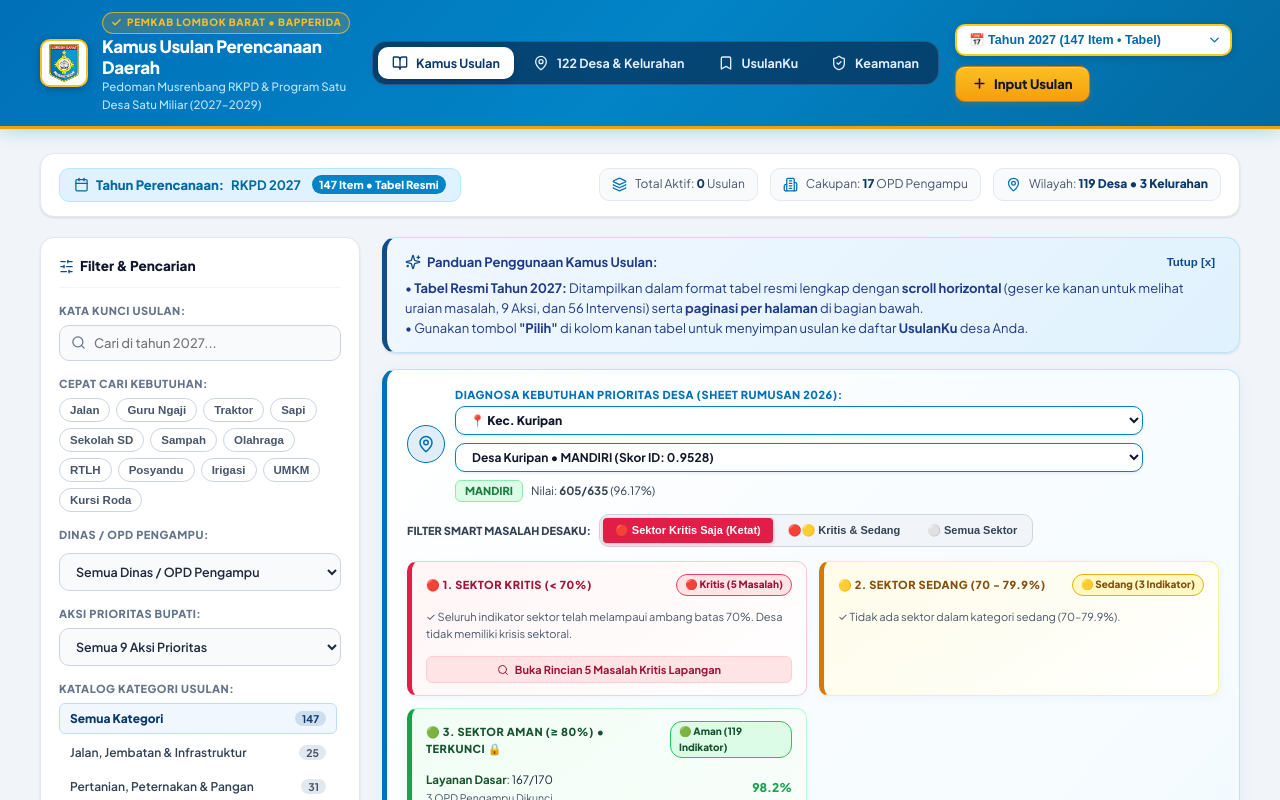
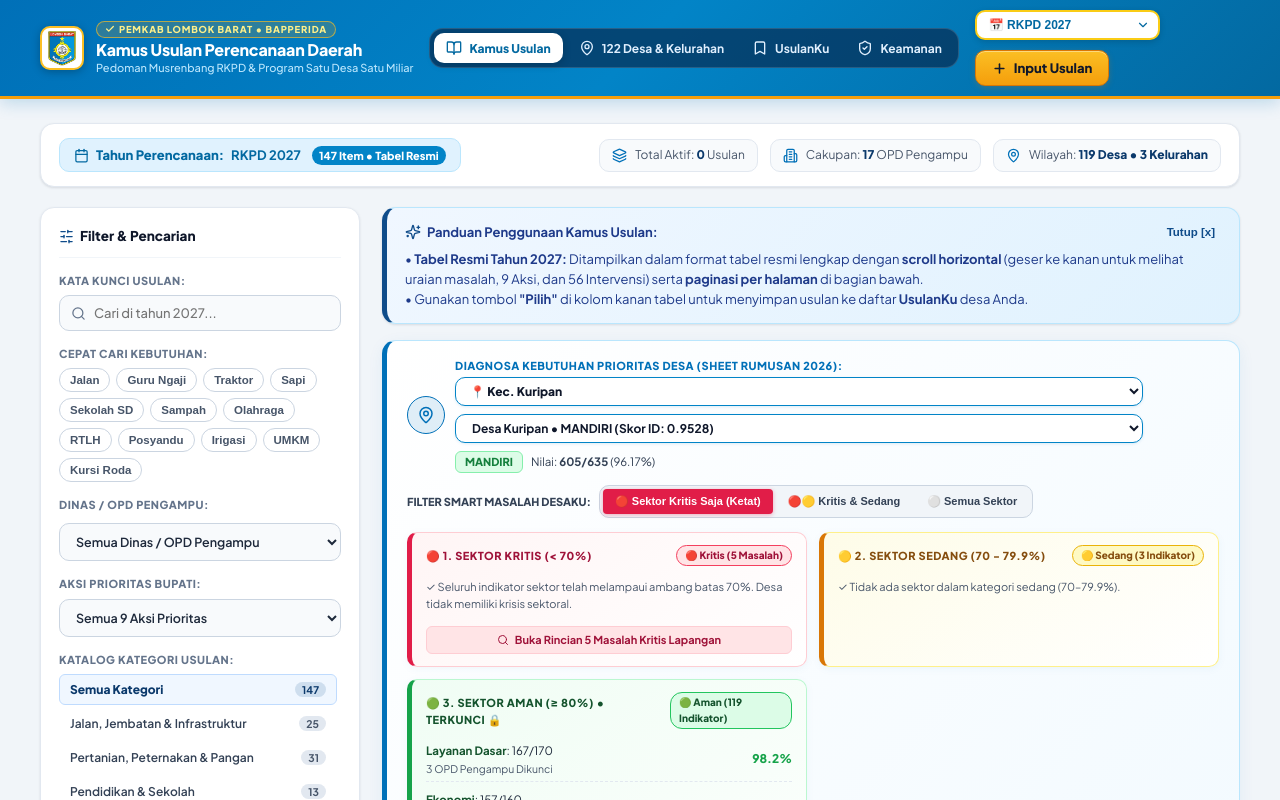
Before and after one commit to BappedaLobar/kamus-usulan-bapperida-lobar, a React (Vite) app: page / in a window 1280 px wide. Shown: the top 800 px of the page. Built offline with nearby package versions, Linux system fonts and the light colour scheme.

Commit message:
fix: rapikan tata letak judul navbar header agar presisi, elegan, dan bebas tumpukan teks

```diff
--- a/src/App.jsx
+++ b/src/App.jsx
@@ -584,13 +584,13 @@ export default function App() {
             />
             <div className="navbar-brand-text">
               <span className="navbar-badge">
-                <Check size={11} strokeWidth={3} /> PEMKAB LOMBOK BARAT • BAPPERIDA
+                <Check size={10} strokeWidth={3} /> PEMKAB LOMBOK BARAT • BAPPERIDA
               </span>
               <h1 className="navbar-title">
                 Kamus Usulan Perencanaan Daerah
               </h1>
               <p className="navbar-subtitle">
-                Pedoman Musrenbang RKPD & Program Satu Desa Satu Miliar (2027–2029)
+                Pedoman Musrenbang RKPD &amp; Program Satu Desa Satu Miliar
               </p>
             </div>
           </div>
@@ -649,26 +649,13 @@ export default function App() {
                   showToast(`Beralih ke Tahun Perencanaan ${yr}`);
                 }}
                 title="Pilih Tahun Perencanaan RKPD"
-                style={{
-                  background: "#ffffff",
-                  color: "#0369a1",
-                  border: "2px solid #facc15",
-                  borderRadius: "var(--radius-md)",
-                  fontWeight: 800,
-                  fontSize: "12.5px",
-                  padding: "7px 34px 7px 12px",
-                  cursor: "pointer",
-                  appearance: "none",
-                  boxShadow: "0 2px 8px rgba(0, 0, 0, 0.15)",
-                  outline: "none"
-                }}
               >
-                <option value="2027">📅 Tahun 2027 ({count2027} Item • Tabel)</option>
-                <option value="2028">📅 Tahun 2028 ({count2028} Item)</option>
-                <option value="2029">📅 Tahun 2029 (Belum Final / Kosong)</option>
+                <option value="2027">📅 RKPD 2027</option>
+                <option value="2028">📅 RKPD 2028</option>
+                <option value="2029">📅 RKPD 2029 (Kosong)</option>
               </select>
               <ChevronDown
-                size={15}
+                size={14}
                 color="#0369a1"
                 style={{
                   position: "absolute",
--- a/src/index.css
+++ b/src/index.css
@@ -128,7 +128,7 @@ body {
 .desktop-navbar-inner {
   max-width: 1240px;
   margin: 0 auto;
-  padding: 12px 20px;
+  padding: 10px 20px;
   display: flex;
   align-items: center;
   justify-content: space-between;
@@ -138,16 +138,17 @@ body {
 .navbar-brand-section {
   display: flex;
   align-items: center;
-  gap: 14px;
+  gap: 12px;
+  flex-shrink: 0;
 }
 
 .desktop-app-logo {
-  width: 48px;
-  height: 48px;
+  width: 44px;
+  height: 44px;
   object-fit: contain;
   background: var(--pure-white);
   border-radius: var(--radius-md);
-  padding: 3px;
+  padding: 2.5px;
   box-shadow: 0 2px 8px rgba(0, 0, 0, 0.25);
   border: 2px solid var(--gov-gold-400);
   flex-shrink: 0;
@@ -161,48 +162,57 @@ body {
 .navbar-brand-text {
   display: flex;
   flex-direction: column;
+  justify-content: center;
 }
 
 .navbar-badge {
   display: inline-flex;
   align-items: center;
-  gap: 5px;
-  background: rgba(245, 158, 11, 0.2);
-  border: 1px solid rgba(251, 191, 36, 0.7);
-  color: var(--gov-gold-400);
-  font-size: 10px;
+  gap: 4px;
+  background: rgba(245, 158, 11, 0.18);
+  border: 1px solid rgba(251, 191, 36, 0.65);
+  color: #fef08a;
+  font-size: 9.5px;
   font-weight: 800;
-  padding: 2px 8px;
+  padding: 1.5px 8px;
   border-radius: var(--radius-full);
-  letter-spacing: 0.7px;
+  letter-spacing: 0.8px;
   width: fit-content;
   margin-bottom: 2px;
   text-transform: uppercase;
+  white-space: nowrap;
+  line-height: 1.3;
 }
 
 .navbar-title {
-  font-size: 17px;
+  font-size: 16px;
   font-weight: 800;
   color: var(--pure-white);
-  letter-spacing: -0.3px;
-  line-height: 1.25;
+  letter-spacing: -0.2px;
+  line-height: 1.2;
+  margin: 0;
+  white-space: nowrap;
 }
 
 .navbar-subtitle {
-  font-size: 11.5px;
+  font-size: 11px;
   color: #bae6fd;
   font-weight: 500;
+  margin: 2px 0 0 0;
+  white-space: nowrap;
+  line-height: 1.3;
 }
 
 /* Navigasi Tab Desktop */
 .desktop-nav-tabs {
   display: flex;
   align-items: center;
-  gap: 5px;
+  gap: 4px;
   background: rgba(7, 38, 74, 0.65);
-  padding: 5px;
+  padding: 4px;
   border-radius: var(--radius-lg);
   border: 1px solid rgba(255, 255, 255, 0.14);
+  flex-shrink: 0;
 }
 
 .desktop-tab-btn {
@@ -210,14 +220,14 @@ body {
   background: transparent;
   color: #e0effe;
   font-family: inherit;
-  font-size: 12.5px;
+  font-size: 12px;
   font-weight: 700;
-  padding: 8px 14px;
+  padding: 7px 12px;
   border-radius: var(--radius-md);
   cursor: pointer;
   display: inline-flex;
   align-items: center;
-  gap: 8px;
+  gap: 7px;
   transition: all 0.18s ease;
   white-space: nowrap;
 }
@@ -229,8 +239,30 @@ body {
 
 .desktop-tab-btn.active {
   background: var(--pure-white);
-  color: var(--gov-navy-800);
+  color: #0369a1;
+  font-weight: 800;
   box-shadow: 0 2px 8px rgba(0, 0, 0, 0.18);
+}
+
+/* Dropdown Menu Pilihan Tahun di Header */
+.header-year-select {
+  background: #ffffff;
+  color: #0369a1;
+  border: 2px solid #facc15;
+  border-radius: var(--radius-md);
+  font-weight: 800;
+  font-size: 12px;
+  padding: 6px 30px 6px 12px;
+  cursor: pointer;
+  appearance: none;
+  box-shadow: 0 2px 6px rgba(0, 0, 0, 0.15);
+  outline: none;
+  transition: all 0.2s ease;
+}
+
+.header-year-select:hover {
+  border-color: #f59e0b;
+  box-shadow: 0 3px 8px rgba(0, 0, 0, 0.2);
 }
 
 .tab-badge-count {
@@ -1454,8 +1486,14 @@ body {
 }
 
 /* ==========================================================================
-   RESPONSIVE DESIGN (GRACEFUL WRAPPING FOR MOBILE / TABLET)
+   RESPONSIVE DESIGN (GRACEFUL WRAPPING FOR LAPTOPS, TABLETS & MOBILES)
    ========================================================================== */
+@media (max-width: 1180px) {
+  .navbar-subtitle {
+    display: none; /* Sembunyikan subjudul panjang jika layar di bawah 1180px agar judul utama tetap presisi dan cantik */
+  }
+}
+
 @media (max-width: 980px) {
   .desktop-two-col {
     flex-direction: column;
```
